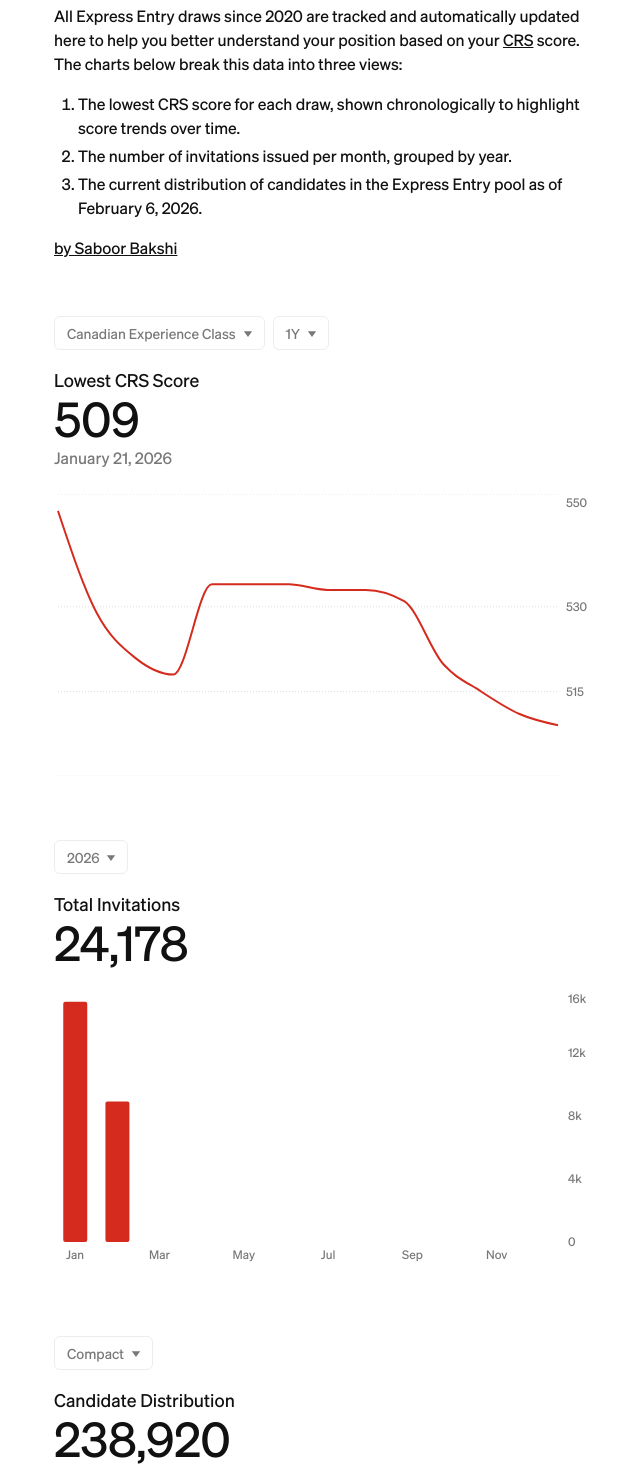
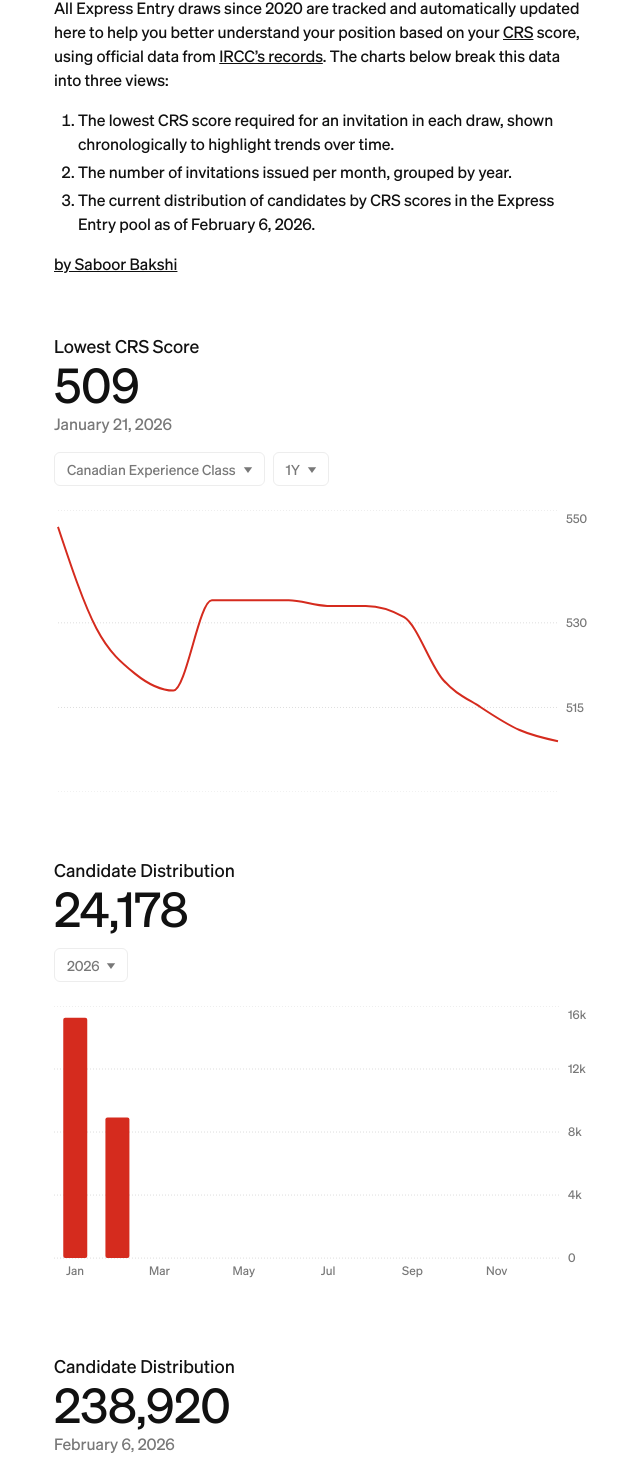
Before and after one commit to saboorbakshi/ee-live, a Next.js app in the folder frontend/: page / in a window 1280 px wide. Shown: the part 180-1650 px from the top of the page, without its empty margins (318-958 px from the left). Built offline with nearby package versions, Linux system fonts and the light colour scheme.

Commit message:
feat: update UI + placeholder logic

```diff
--- a/frontend/app/components/ChartHeader.tsx
+++ b/frontend/app/components/ChartHeader.tsx
@@ -1,16 +1,17 @@
-"use client"
-
 interface ChartHeaderProps {
   title: string
-  value: number
+  value: number | string
   subtitle?: string
 }
 
 export default function ChartHeader({ title, value, subtitle }: ChartHeaderProps) {
+  const displayValue =
+    typeof value === "number" ? value.toLocaleString() : value
+
   return (
-    <div className="mb-6">
+    <div className="mb-4">
       <p className="text-lg">{title}</p>
-      <p className="text-5xl">{value.toLocaleString()}</p>
+      <p className="text-5xl">{displayValue}</p>
       {subtitle && <p className="text-foreground2 mt-1">{subtitle}</p>}
     </div>
   )
--- a/frontend/app/components/ChartTooltip.tsx
+++ b/frontend/app/components/ChartTooltip.tsx
@@ -1,5 +1,3 @@
-"use client"
-
 interface ChartTooltipProps {
   content: React.ReactNode
 }
--- a/frontend/app/components/DrawChart.tsx
+++ b/frontend/app/components/DrawChart.tsx
@@ -1,6 +1,6 @@
 "use client"
 
-import { useState, useEffect, useRef, useMemo } from "react"
+import { useEffect, useRef, useMemo } from "react"
 import {
   LineChart,
   Line,
@@ -10,37 +10,39 @@ import {
   CartesianGrid,
 } from "recharts"
 import { DrawDataPoint } from "../types"
-import ChartHeader from "./ChartHeader"
 import ChartTooltipComponent from "./ChartTooltip"
 import { calculateDomain } from "../utils"
 import { CHART_ASPECT_RATIO } from "../constants"
 
 interface DrawChartProps {
   data: DrawDataPoint[]
+  onActiveChange?: (point: DrawDataPoint) => void
 }
 
 function ChartTooltip({
   active,
   payload,
-  onActiveChange,
-  fallback,
+  onActiveChange = () => { },
+  fallback
 }: {
   active?: boolean
-  payload?: { payload: DrawDataPoint }[]
-  onActiveChange: (point: DrawDataPoint) => void
+  payload?: any[]
+  onActiveChange?: (point: DrawDataPoint) => void
   fallback: DrawDataPoint
 }) {
-  const point = active && payload?.[0]
+  const point = active && payload && payload.length > 0
     ? (payload[0].payload as DrawDataPoint)
     : null
 
   const prevRef = useRef<DrawDataPoint | null>(null)
+
   useEffect(() => {
-    if (prevRef.current !== point) {
-      prevRef.current = point
-      onActiveChange(point ?? fallback)
+    const next = point ?? fallback
+    if (prevRef.current !== next) {
+      prevRef.current = next
+      onActiveChange(next)
     }
-  })
+  }, [point, fallback, onActiveChange])
 
   if (!point) return null
 
@@ -57,41 +59,19 @@ function ChartTooltip({
   )
 }
 
-export default function DrawChart({ data }: DrawChartProps) {
-  if (data.length === 0) {
-    return (
-      <div className="w-full py-[64px] border border-border rounded-md">
-        <div style={{ aspectRatio: CHART_ASPECT_RATIO }}
-          className="flex items-center justify-center text-foreground2 text-sm sm:text-base">
-          <p>No data available for this time period.</p>
-        </div>
-      </div>
-
-    )
-  }
-
+export default function DrawChart({ data, onActiveChange = () => { } }: DrawChartProps) {
   const fallback = data[data.length - 1]
-  const [active, setActive] = useState<DrawDataPoint>(fallback)
-
   const domain = useMemo(() => calculateDomain(data), [data])
 
   useEffect(() => {
-    setActive(fallback)
-  }, [fallback])
+    if (fallback) {
+      onActiveChange(fallback)
+    }
+  }, [fallback, onActiveChange])
 
   return (
-    <div>
-      <ChartHeader
-        title="Lowest CRS Score"
-        value={active.score}
-        subtitle={active.dateFull}
-      />
-
     <ResponsiveContainer width="100%" aspect={CHART_ASPECT_RATIO}>
-        <LineChart
-          data={data}
-          margin={{ top: 0, right: 0, bottom: 0, left: 4 }}
-        >
+      <LineChart data={data} margin={{ top: 0, right: 0, bottom: 0, left: 4 }}>
         <YAxis
           orientation="right"
           width={32}
@@ -103,10 +83,9 @@ export default function DrawChart({ data }: DrawChartProps) {
         />
         <CartesianGrid vertical={false} stroke="var(--border2)" strokeDasharray="1 2" />
         <Tooltip
-            animationDuration={200}
-            animationEasing="ease-out"
+          isAnimationActive={false}
           cursor={{ stroke: "var(--border2)", strokeDasharray: "1 2" }}
-            content={<ChartTooltip onActiveChange={setActive} fallback={fallback} />}
+          content={<ChartTooltip onActiveChange={onActiveChange} fallback={fallback} />}
         />
         <Line
           type="monotone"
@@ -115,11 +94,10 @@ export default function DrawChart({ data }: DrawChartProps) {
           strokeWidth={2}
           dot={false}
           activeDot={{ r: 5, strokeWidth: 2, fill: "var(--primary)" }}
-            animationDuration={400}
+          animationDuration={200}
           animationEasing="ease-out"
         />
       </LineChart>
     </ResponsiveContainer>
-    </div >
   )
 }
--- a/frontend/app/components/InvitationChart.tsx
+++ b/frontend/app/components/InvitationChart.tsx
@@ -1,3 +1,5 @@
+"use client"
+
 import {
   BarChart,
   Bar,
@@ -5,15 +7,14 @@ import {
   YAxis,
   Tooltip,
   ResponsiveContainer,
+  CartesianGrid,
 } from "recharts"
 import { SHORT_MONTHS, FULL_MONTHS, CHART_ASPECT_RATIO } from "../constants"
 import { InvitationDataPoint } from "../types"
-import ChartHeader from "./ChartHeader"
 import ChartTooltipComponent from "./ChartTooltip"
 
 interface InvitationChartProps {
   data: InvitationDataPoint[]
-  total: number
   year: number
 }
 
@@ -42,14 +43,9 @@ function ChartTooltip({
   )
 }
 
-export default function InvitationChart({ data, total, year }: InvitationChartProps) {
+export default function InvitationChart({ data, year }: InvitationChartProps) {
   return (
     <div>
-      <ChartHeader
-        title="Total Invitations"
-        value={total}
-      />
-
       <ResponsiveContainer width="100%" aspect={CHART_ASPECT_RATIO}>
         <BarChart
           barCategoryGap="16%"
@@ -72,9 +68,9 @@ export default function InvitationChart({ data, total, year }: InvitationChartPr
             axisLine={false}
             tickFormatter={(v) => (v >= 1000 ? `${Math.round(v / 1000)}k` : v)}
           />
+          <CartesianGrid vertical={false} stroke="var(--border2)" strokeDasharray="1 2" />
           <Tooltip
-            animationDuration={200}
-            animationEasing="ease-out"
+            isAnimationActive={false}
             cursor={{ fill: "var(--background2)" }}
             content={<ChartTooltip year={year} />}
           />
@@ -83,7 +79,7 @@ export default function InvitationChart({ data, total, year }: InvitationChartPr
             dataKey="invitations"
             fill="var(--primary)"
             radius={[2, 2, 2, 2]}
-            animationDuration={400}
+            animationDuration={200}
             animationEasing="ease-out"
           />
         </BarChart>
--- a/frontend/app/components/PoolChart.tsx
+++ b/frontend/app/components/PoolChart.tsx
@@ -7,15 +7,14 @@ import {
   YAxis,
   Tooltip,
   ResponsiveContainer,
+  CartesianGrid,
 } from "recharts"
 import { PoolDataPoint } from "../types"
-import ChartHeader from "./ChartHeader"
 import ChartTooltipComponent from "./ChartTooltip"
 import { CHART_ASPECT_RATIO, POOL_VIEWS } from "../constants"
 
 interface PoolChartProps {
   data: PoolDataPoint[]
-  total: number
 }
 
 function ChartTooltip({
@@ -40,15 +39,10 @@ function ChartTooltip({
   )
 }
 
-export default function PoolChart({ data, total }: PoolChartProps) {
+export default function PoolChart({ data }: PoolChartProps) {
   const isDetailed = data.length > POOL_VIEWS.Compact.length
   return (
     <div>
-      <ChartHeader
-        title="Candidate Distribution"
-        value={total}
-      />
-
       <ResponsiveContainer width="100%" aspect={CHART_ASPECT_RATIO}>
         <BarChart
           barCategoryGap="16%"
@@ -70,9 +64,9 @@ export default function PoolChart({ data, total }: PoolChartProps) {
             axisLine={false}
             tickFormatter={(v) => (v >= 1000 ? `${Math.round(v / 1000)}k` : v)}
           />
+          <CartesianGrid vertical={false} stroke="var(--border2)" strokeDasharray="1 2" />
           <Tooltip
-            animationDuration={200}
-            animationEasing="ease-out"
+            isAnimationActive={false}
             cursor={{ fill: "var(--background2)" }}
             content={<ChartTooltip />}
           />
@@ -81,7 +75,7 @@ export default function PoolChart({ data, total }: PoolChartProps) {
             dataKey="count"
             fill="var(--primary)"
             radius={[2, 2, 2, 2]}
-            animationDuration={400}
+            animationDuration={200}
             animationEasing="ease-out"
           />
         </BarChart>
--- a/frontend/app/page.tsx
+++ b/frontend/app/page.tsx
@@ -1,6 +1,6 @@
 "use client"
 
-import { useState, useMemo } from "react"
+import { useState, useMemo, useEffect } from "react"
 import rawData from "../data.json"
 import DrawChart from "./components/DrawChart"
 import InvitationChart from "./components/InvitationChart"
@@ -8,31 +8,50 @@ import PoolChart from "./components/PoolChart"
 import Select from "./components/Select"
 import ExternalLink from "./components/ExternalLink"
 import { extractRounds, formatDrawData, formatInvitationData, getPoolDistribution, filterByTime } from "./utils"
-import { ApiResponseSchema } from "./types"
-import { PERIODS, POOL_VIEWS } from "./constants"
+import { ApiResponseSchema, DrawDataPoint } from "./types"
+import { PERIODS, POOL_VIEWS, CHART_ASPECT_RATIO } from "./constants"
+import ChartHeader from "./components/ChartHeader"
 
 const data = ApiResponseSchema.parse(rawData)
 const rounds = extractRounds(data)
 const years = [...new Set(rounds.map(round => round.drawDate.getFullYear()))].sort((a, b) => b - a)
+
+const latestRound = rounds[0]
+const drawData = formatDrawData(rounds)
+const invitationData = formatInvitationData(rounds, years)
 
 const TIME_OPTIONS = [
   { label: "Periods", options: PERIODS },
   { label: "Years", options: years.map(String) },
 ]
 
-const latestRound = rounds[0]
-const drawData = formatDrawData(rounds)
-const invitationData = formatInvitationData(rounds, years)
+const ChartPlaceholder = () => (
+  <div
+    style={{ aspectRatio: CHART_ASPECT_RATIO }}
+    className="w-full flex items-center justify-center text-foreground2 text-base border border-border rounded-md"
+  >
+    <p>No draws available for the selected filters.</p>
+  </div>
+)
 
 export default function Home() {
   // drawChart
   const categories = Object.keys(drawData)
   const [category, setCategory] = useState(categories[1] || categories[0])
   const [timeOption, setTimeOption] = useState(PERIODS[PERIODS.length - 1])
+  const [activeDrawPoint, setActiveDrawPoint] = useState<DrawDataPoint | null>(null)
 
   const filteredDrawData = useMemo(() => {
     return filterByTime(drawData[category], timeOption)
   }, [category, timeOption])
+
+  useEffect(() => {
+    if (filteredDrawData.length > 0) {
+      setActiveDrawPoint(filteredDrawData[filteredDrawData.length - 1])
+    } else {
+      setActiveDrawPoint(null)
+    }
+  }, [filteredDrawData])
 
   // invitationChart
   const yearOptions = years.map(String)
@@ -56,23 +75,30 @@ export default function Home() {
 
   return (
     <div className="flex min-h-screen items-center justify-center font-sans">
-      <main className="flex min-h-screen w-full max-w-xl flex-col py-8 sm:py-16 px-5 gap-12 sm:gap-16">
+      <main className="flex min-h-screen w-full max-w-xl flex-col py-8 sm:py-14 px-5 gap-12 sm:gap-16">
         <div className="-mb-2">
           <p className="text-4xl sm:text-5xl font-medium mb-6">Canada Express Entry Statistics</p>
           <p className="mb-4">
             All Express Entry draws since 2020 are tracked and automatically updated here to help you better understand
-            your position based on your <ExternalLink href="https://www.canada.ca/en/immigration-refugees-citizenship/services/immigrate-canada/express-entry/check-score.html">CRS</ExternalLink> score. The charts below break this data into three views:
+            your position based on your{" "}
+            <ExternalLink href="https://www.canada.ca/en/immigration-refugees-citizenship/services/immigrate-canada/express-entry/check-score.html">
+              CRS
+            </ExternalLink>{" "}
+            score, using official data from{" "}
+            <ExternalLink href="https://www.canada.ca/en/immigration-refugees-citizenship/corporate/mandate/policies-operational-instructions-agreements/ministerial-instructions/express-entry-rounds.html">
+              IRCC’s records
+            </ExternalLink>.
+            The charts below break this data into three views:
           </p>
-
           <ol className="list-decimal ml-6 space-y-1 mb-4">
             <li>
-              The lowest CRS score for each draw, shown chronologically to highlight score trends over time.
+              The lowest CRS score required for an invitation in each draw, shown chronologically to highlight trends over time.
             </li>
             <li>
               The number of invitations issued per month, grouped by year.
             </li>
             <li>
-              The current distribution of candidates in the Express Entry pool as of {latestRound.drawDateFull}.
+              The current distribution of candidates by CRS scores in the Express Entry pool as of {latestRound.drawDateFull}.
             </li>
           </ol>
           <ExternalLink href="https://saboorbakshi.com/">
@@ -82,27 +108,45 @@ export default function Home() {
 
 
         <section>
-          <div className="mb-4 flex gap-2">
+          <ChartHeader
+            title="Lowest CRS Score"
+            value={activeDrawPoint?.score ?? "-"}
+            subtitle={activeDrawPoint?.dateFull ?? "-"}
+          />
+          <div className="flex gap-2 mb-6">
             <Select value={category} onValueChange={setCategory} options={categories} />
             <Select value={timeOption} onValueChange={setTimeOption} options={TIME_OPTIONS} />
           </div>
-          <DrawChart data={filteredDrawData} />
+          {filteredDrawData.length > 0 ? (
+            <DrawChart data={filteredDrawData} onActiveChange={setActiveDrawPoint} />
+          ) : (
+            <ChartPlaceholder />
+          )}
         </section>
 
         <section>
-          <div className="mb-4 flex gap-2">
+          <ChartHeader
+            title="Candidate Distribution"
+            value={totalInvitations}
+          />
+          <div className="flex gap-2 mb-6">
             <Select value={invitationYear} onValueChange={setInvitationYear} options={yearOptions} />
           </div>
-          <InvitationChart data={filteredInvitationData} total={totalInvitations} year={Number(invitationYear)} />
+          <InvitationChart data={filteredInvitationData} year={Number(invitationYear)} />
         </section>
 
         <section>
-          <div className="mb-4 flex gap-2">
+          <ChartHeader
+            title="Candidate Distribution"
+            value={latestRound.totalCandidates}
+            subtitle={latestRound.drawDateFull}
+          />
+          <div className="flex gap-2 mb-6">
             <Select value={poolView} onValueChange={(v) => setPoolView(v as keyof typeof POOL_VIEWS)} options={poolViewOptions} />
           </div>
-          <PoolChart data={filteredPoolData} total={latestRound.totalCandidates} />
+          <PoolChart data={filteredPoolData} />
         </section>
       </main>
-    </div>
+    </div >
   )
 }
```
Lines whose indentation alone changed are shown as unchanged.
